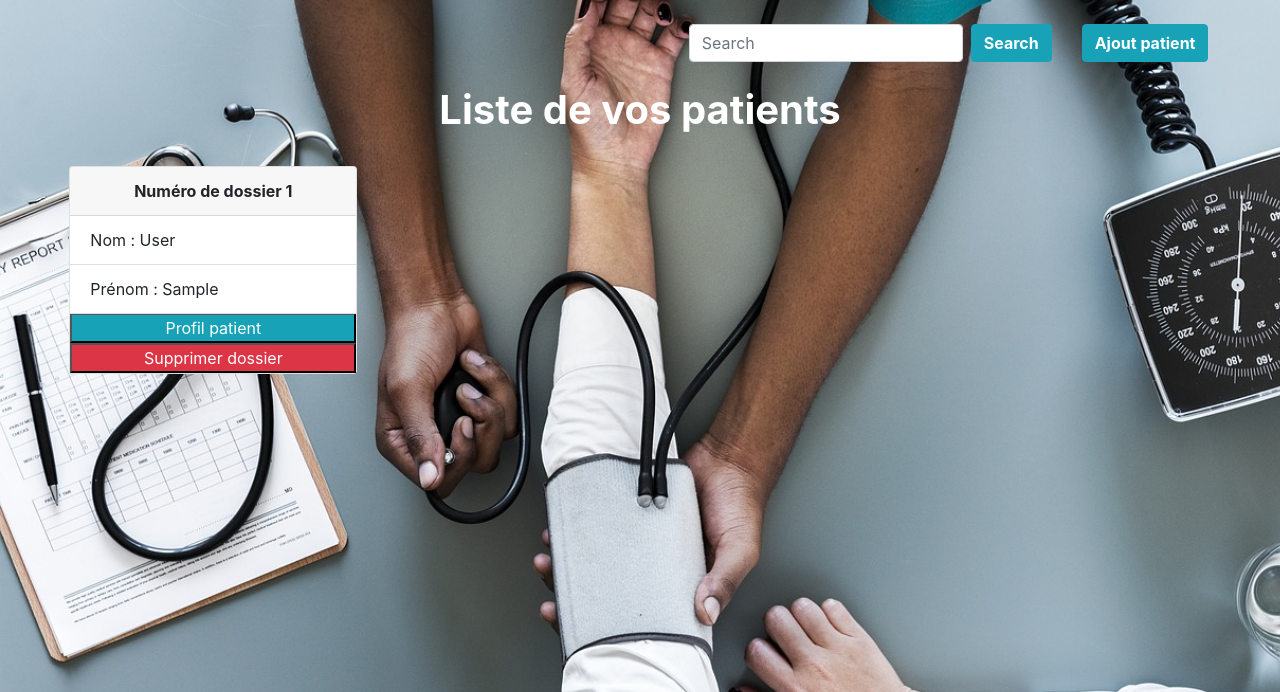
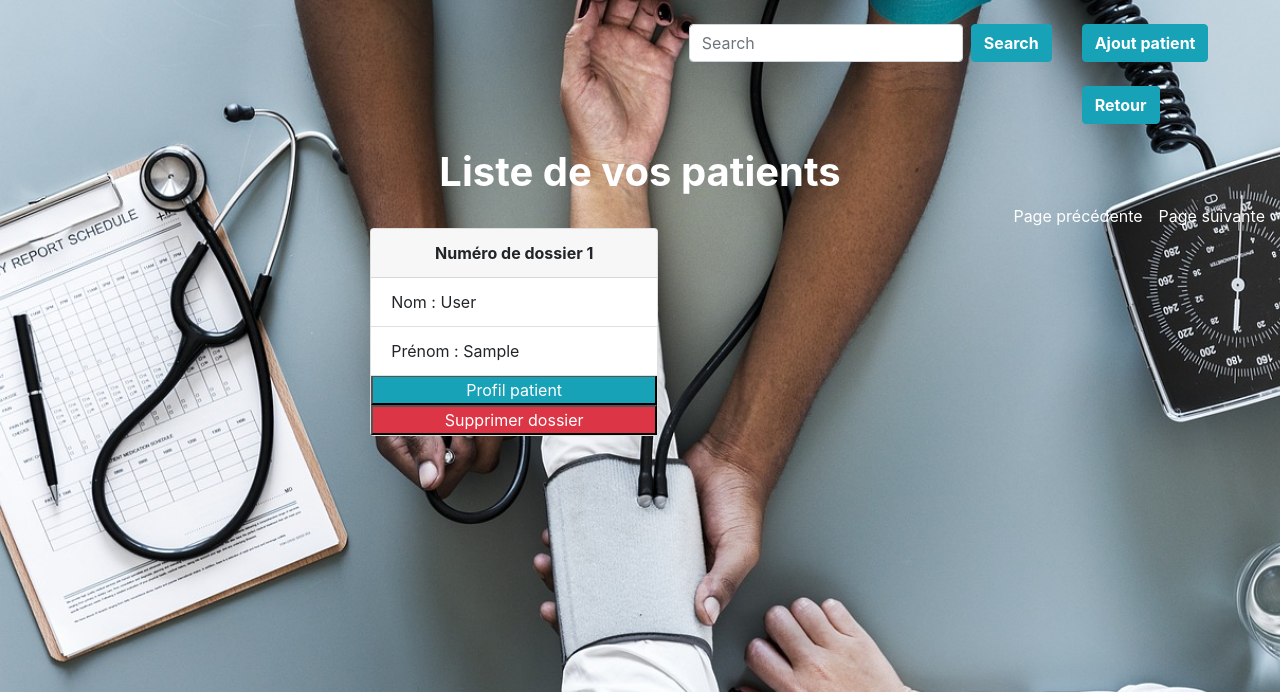
Before and after one commit to laurab14/PDO2, a PHP site: page /liste-patient.php?page=1 in a window 1280 px wide. Shown: the part 56-748 px from the top of the page. Run offline with PHP 8.4, Linux system fonts and the light colour scheme; tables that the repository leaves empty or names only in its code hold one stand-in row (values such as "Sample post"); data that the repository does not hold is empty.

Commit message:
début pagination

```diff
--- a/liste-patient.php
+++ b/liste-patient.php
@@ -15,32 +15,12 @@ header('Location: liste-patient.php');
 }
 ?>
 <?php
-// fin de connexion base de donnée //////////////////////////////////////////////////
-// On test sur le bouton ajout a été cliqué
-if (isset($_GET["btnSearch"]) AND $_GET["btnSearch"] == "Rechercher") {
-    $_GET["search"] = htmlspecialchars($_GET["search"]); //pour sécuriser le formulaire contre les failles html
-    $search = $_GET["search"];
- $search = trim($search);
- $search = strip_tags($search);
+if (isset($_GET['search']) AND ! empty($_GET['search'])) {
+    $search = htmlspecialchars($_GET['search']);
+    $searchBdd = $bdd->prepare("SELECT id, firstname, lastname FROM `patients` WHERE id LIKE :search ORDER BY lastname");
+    $searchBdd->bindValue(':search', $search, PDO::PARAM_INT);
+    $searchBdd->execute();
 }
-
-$id = $_GET['search'];
-if (isset($search)) {
-    $search = strtolower($search);
-    $select_search = $bdd->prepare("SELECT id, lastname, firstname, birthdate, phone, mail  FROM patients WHERE  id LIKE :search OR lastname LIKE :search OR firstname LIKE :search OR birthdate LIKE :search OR phone LIKE :search OR mail LIKE :search");
-    $select_search->bindValue(':search', $_GET['search']);
-     $select_search->execute();
-    $select_searchFetch = $select_search->fetchAll(PDO::FETCH_ASSOC);
-    var_dump($select_searchFetch);
-   foreach($select_searchFetch as $key=>$value):?>
-<a href="profil-patient.php?id=<?= $value['id'] ?>"><?= $value['lastname'].' '.$value['firstname'] ?></a>
-<?php
-   endforeach;
-}
-//       header('Location: profil-patient.php$id=' .$id);
-
-//    $message = "Vous devez entrer votre requete dans la barre de recherche";
-
 ?>
 
 <!DOCTYPE html>
@@ -64,31 +44,71 @@ if (isset($search)) {
                     <button type="button" class="btn btn-info ajoutPatient"><a class="font-weight-bold" href="ajout-patient.php">Ajout patient</a></button>
                 </div>
             </div>
+            <div class="row justify-content-end pt-4">
+                <div class="col-2">
+                    <button type="button" class="btn btn-info ajoutPatient"><a class="font-weight-bold" href="liste-patient.php">Retour</a></button>
+                </div>
             </div>
             <h1 class="text-center text-white font-weight-bold pt-4">Liste de vos patients</h1>
             <div class="container-fluid">
                 <div class="row">
                     <?php
+                    $page = $_GET['page'];
+// Partie "Requête"
+                    $limite = 6;
+                    /* On calcule donc le numéro du premier enregistrement */
+                    $debut = ($page - 1) * $limite;
 
-// fin de connexion base de donnée //////////////////////////////////////////////////
-        $reponse = $bdd->query("SELECT id, firstname, lastname FROM `patients`");
+                    $reponse = $bdd->prepare("SELECT id, firstname, lastname FROM `patients` LIMIT :limite");
+                    $reponse->bindValue(':limite', $limite, PDO::PARAM_INT);
+
+                    $reponse->execute();
+                    if (!isset($_GET['search']) AND empty($_GET['search'])) {
                         while ($donnees = $reponse->fetch()) {
+                            $compteur = 0;
+                            if ($compteur >= $limite) {
+                                break;
+                            }
                             ?>
-            <div class="col-4 pt-4">
+                            <div class="col-4 pt-4 mx-auto">
                                 <div class="card mx-auto" style="width: 18rem;">
                                     <div class="card-header text-center font-weight-bold">
-                    Numéro de dossier <?=$donnees['id']; ?>
+                                        Numéro de dossier <?= $donnees['id']; ?>
                                     </div>
                                     <ul class="list-group list-group-flush">
                                         <li class="list-group-item">Nom : <?= $donnees['lastname']; ?></li>
                                         <li class="list-group-item">Prénom : <?= $donnees['firstname']; ?></li>
                                     </ul>
-            <button class="bg-info"><a href="profil-patient.php?id=<?= $donnees['id']?>">Profil patient</a></button>
+                                    <button class="bg-info"><a href="profil-patient.php?id=<?= $donnees['id'] ?>">Profil patient</a></button>
                                     <button class="bg-danger"><a href="liste-patient.php?deleteId=<?= $donnees['id'] ?>">Supprimer dossier</a></button>
                                 </div>
                                 <p></p>
                             </div>
-
+                            <?php
+                            // C'est là qu'on affiche les données  :)
+                            $compteur++;
+                        }
+                        ?> <a href = "?page=<?php echo $page - 1; ?>">Page précédente</a>
+                        —
+                        <a href = "?page=<?php echo $page + 1; ?>">Page suivante</a>
+                        <?php
+                    } else {
+                        ?>
+                        <div class = "col-4 pt-4 mx-auto">
+                            <div class = "card mx-auto" style = "width: 18rem;">
+                                <div class = "card-header text-center font-weight-bold">
+                                    Numéro de dossier <?= $donnees['id'];
+                        ?>
+                                </div>
+                                <ul class="list-group list-group-flush">
+                                    <li class="list-group-item">Nom : <?= $donnees['lastname']; ?></li>
+                                    <li class="list-group-item">Prénom : <?= $donnees['firstname']; ?></li>
+                                </ul>
+                                <button class="bg-info"><a href="profil-patient.php?id=<?= $donnees['id'] ?>">Profil patient</a></button>
+                                <button class="bg-danger"><a href="liste-patient.php?deleteId=<?= $donnees['id'] ?>">Supprimer dossier</a></button>
+                            </div>
+                            <p></p>
+                        </div>
                         <?php
                     }
                     ?>
```
Lines whose indentation alone changed are shown as unchanged.
